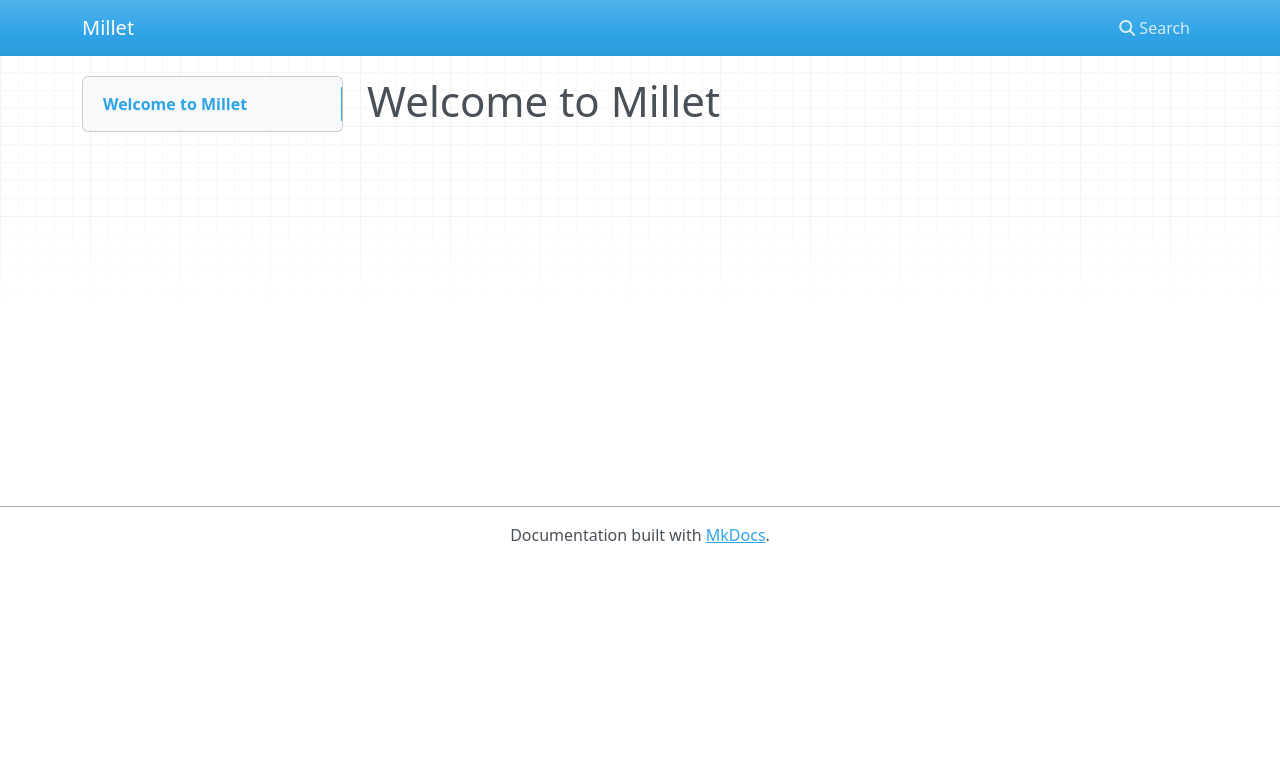
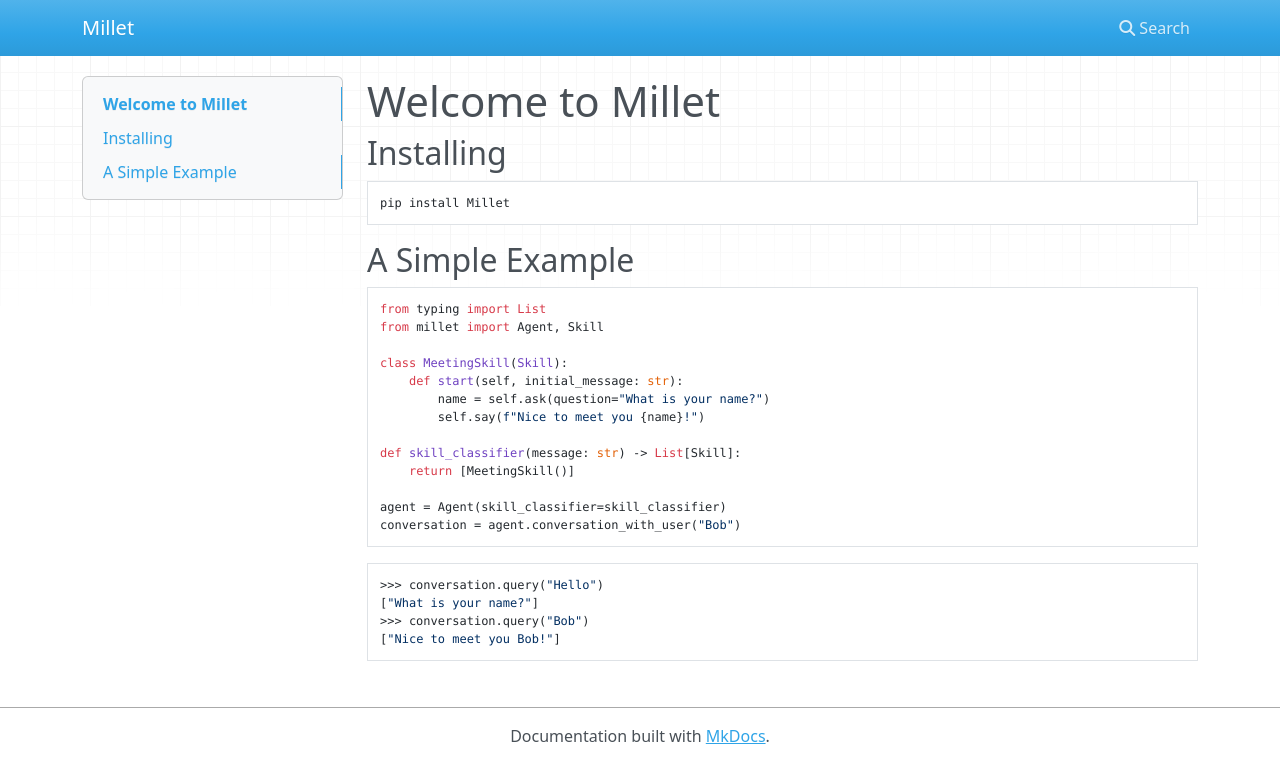
Before and after one commit to odryfox/millet, an MkDocs documentation site: the page built from docs/index.md, in a window 1280 px wide. Shown: the top 783 px of the page. Built offline with MkDocs 1.6.1, drawn with Linux system fonts in a browser that asks for light colours; nearby versions of some CDN libraries.

Commit message:
Copy docs from readthedocs

````diff
--- a/docs/index.md
+++ b/docs/index.md
@@ -1 +1,32 @@
 # Welcome to Millet
+
+## Installing
+
+```bash
+pip install Millet
+```
+
+## A Simple Example
+
+```python
+from typing import List
+from millet import Agent, Skill
+
+class MeetingSkill(Skill):
+    def start(self, initial_message: str):
+        name = self.ask(question="What is your name?")
+        self.say(f"Nice to meet you {name}!")
+
+def skill_classifier(message: str) -> List[Skill]:
+    return [MeetingSkill()]
+
+agent = Agent(skill_classifier=skill_classifier)
+conversation = agent.conversation_with_user("Bob")
+```
+
+```bash
+>>> conversation.query("Hello")
+["What is your name?"]
+>>> conversation.query("Bob")
+["Nice to meet you Bob!"]
+```
````
Also changed, not shown: site/index.html, site/search/search_index.json, 1 other file.
